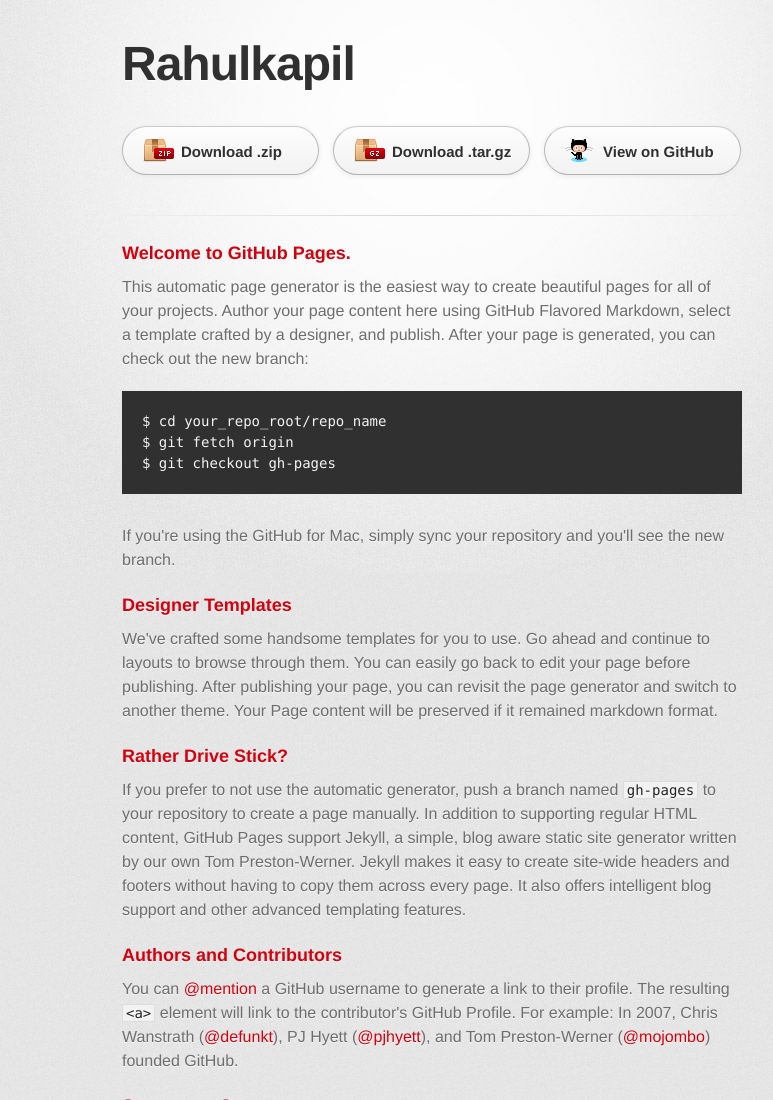
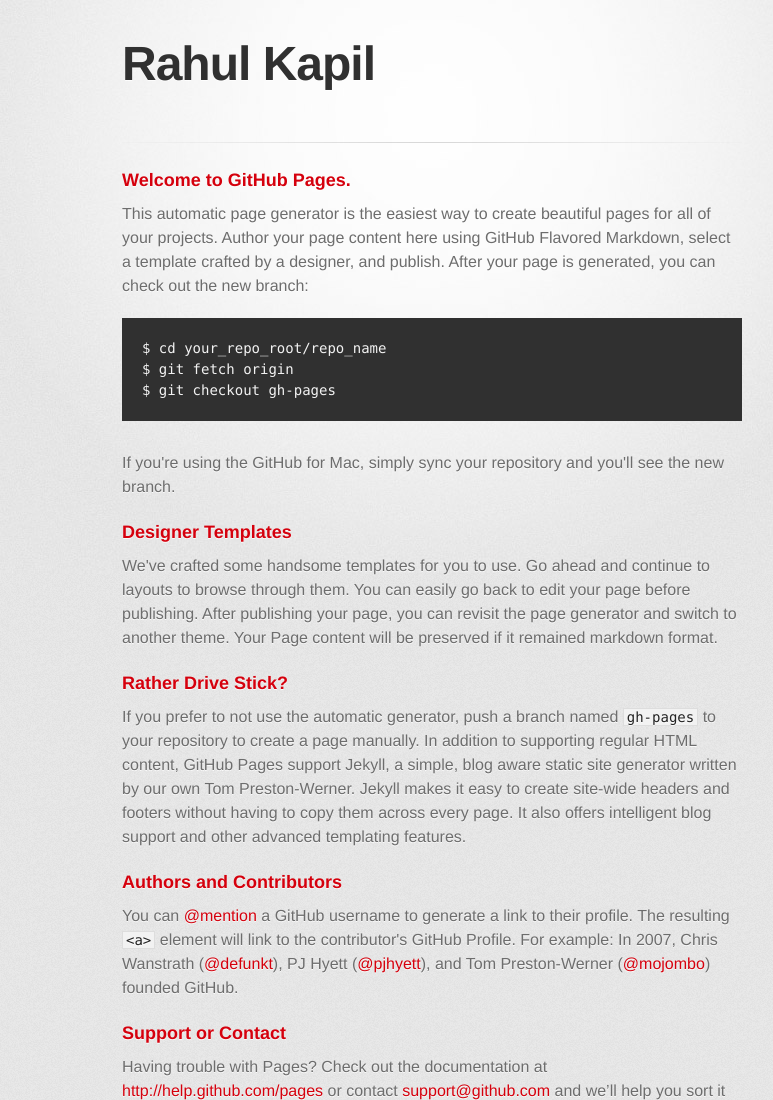
Before and after one commit to rahulkapil/rahulkapil, a plain HTML site: page index.html in a window 1280 px wide. Shown: the top 1100 px of the page, without its empty margins (208-981 px from the left). Drawn offline with Linux system fonts and the light colour scheme; a web font is replaced by a local one.

Commit message:
Update index.html

```diff
--- a/index.html
+++ b/index.html
@@ -10,7 +10,7 @@
     <!--[if lt IE 9]>
     <script src="//html5shiv.googlecode.com/svn/trunk/html5.js"></script>
     <![endif]-->
-    <title>Rahulkapil by rahulkapil</title>
+    <title>Rahulkapil.com </title>
   </head>
 
   <body>
@@ -18,15 +18,10 @@
       <div class="inner">
 
         <header>
-          <h1>Rahulkapil</h1>
+          <h1>Rahul Kapil</h1>
           <h2></h2>
         </header>
 
-        <section id="downloads" class="clearfix">
-          <a href="https://github.com/rahulkapil/rahulkapil/zipball/master" id="download-zip" class="button"><span>Download .zip</span></a>
-          <a href="https://github.com/rahulkapil/rahulkapil/tarball/master" id="download-tar-gz" class="button"><span>Download .tar.gz</span></a>
-          <a href="https://github.com/rahulkapil/rahulkapil" id="view-on-github" class="button"><span>View on GitHub</span></a>
-        </section>
 
         <hr>
 
```
